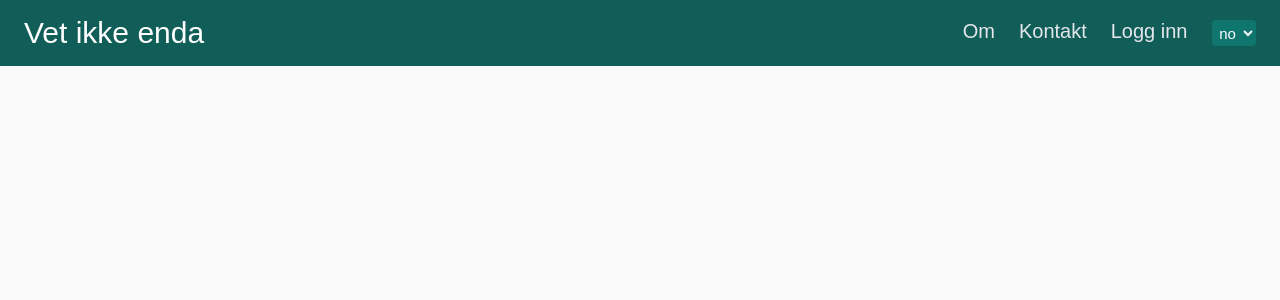
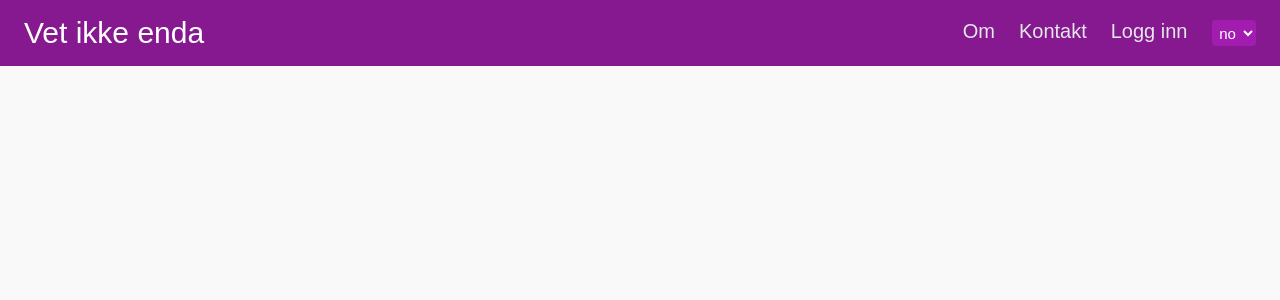
Before and after one commit to BeatsuDev/fullstack-2024, a Vue app in the folder frontend/: page / in a window 1280 px wide. Shown: the top 300 px of the page. Built offline with nearby package versions, Linux system fonts and the light colour scheme.

Commit message:
refac: change primary color

```diff
--- a/frontend/src/assets/base.css
+++ b/frontend/src/assets/base.css
@@ -11,16 +11,17 @@
     --warning-800: #817000;
     --warning-900: #635500;
 
-    --primary-50: #f0fdfa;
-    --primary-100: #ccfbf1;
-    --primary-200: #99f6e4;
-    --primary-300: #5eead4;
-    --primary-400: #2dd4bf;
-    --primary-500: #14b8a6;
-    --primary-600: #0d9488;
-    --primary-700: #0f766e;
-    --primary-800: #115e59;
-    --primary-900: #134e4a;
+    --primary-50: rgb(253 244 255);
+    --primary-100: rgb(250 232 255);
+    --primary-200: rgb(245 208 254);
+    --primary-300: rgb(240 171 252);
+    --primary-400: rgb(232 121 249);
+    --primary-500: rgb(217 70 239);
+    --primary-600: rgb(192 38 211);
+    --primary-700: rgb(162 28 175);
+    --primary-800: rgb(134 25 143);
+    --primary-900: rgb(112 26 117);
+    --primary-950: rgb(74 4 78);
 
     --white-50: #f9f9f9;
     --white-100: #f5f5f5;
```
